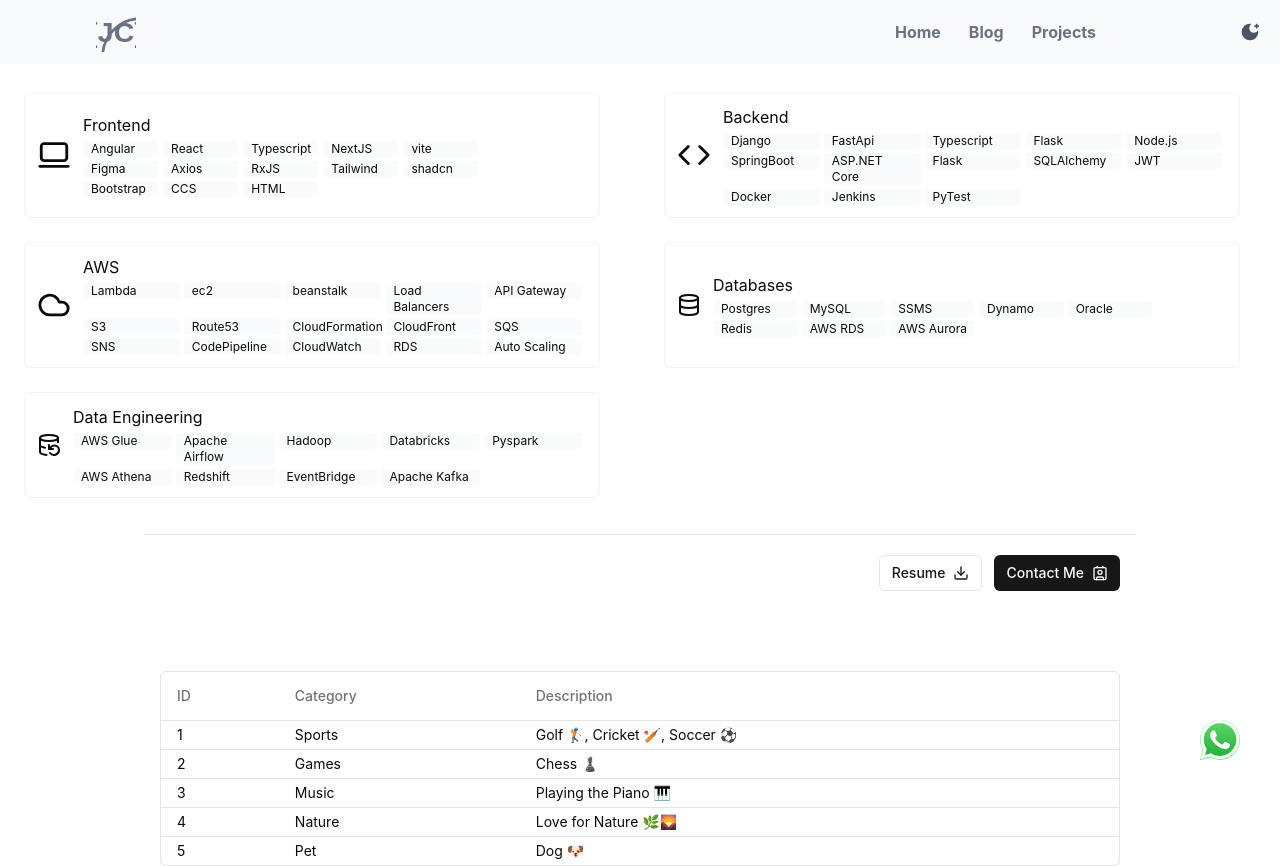
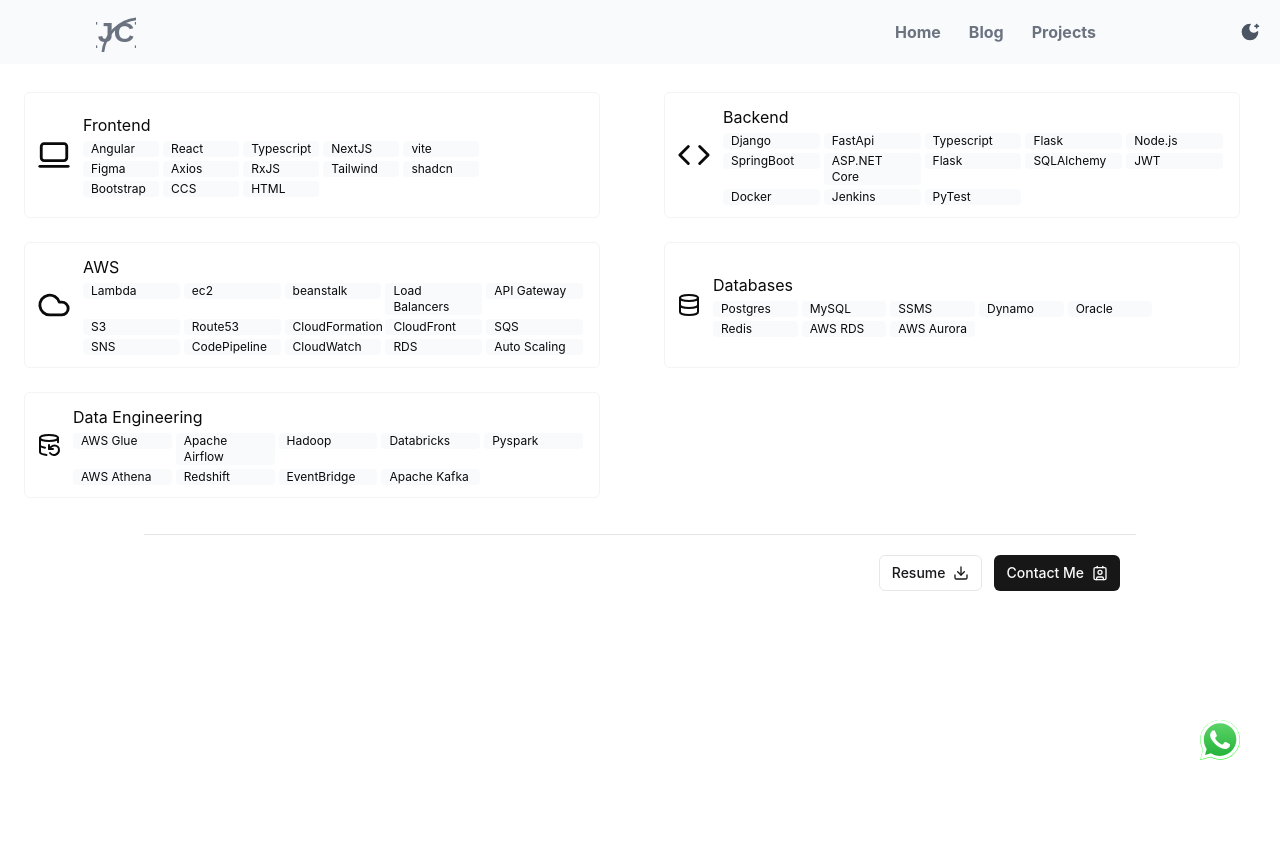
Before and after one commit to judahtc/judahtc.github.io, a React (Vite) app: page /skills in a window 1280 px wide. After the commit the page ends 800 px from the top, so only its background shows below. Built offline with nearby package versions, Linux system fonts and the light colour scheme.

Commit message:
feat: relocated the hobies table to a standalone component

```diff
--- a/src/components/Hobbies.tsx
+++ b/src/components/Hobbies.tsx
@@ -1,3 +1,11 @@
+import { hobbies } from "./hobbies/lodder";
+import { columns } from "./hobbies/columns";
+import { DataTable } from "./hobbies/data-table";
 export function Hobbies() {
-    return <>Hobbies works</>;
+    return (
+        <>
+            {" "}
+            <DataTable data={hobbies} columns={columns}></DataTable>
+        </>
+    );
 }
--- a/src/components/Skills.tsx
+++ b/src/components/Skills.tsx
@@ -18,9 +18,7 @@ import {
     DialogTitle,
     DialogTrigger,
 } from "./ui/dialog";
-import { hobbies } from "./hobbies/lodder";
-import { columns } from "./hobbies/columns";
-import { DataTable } from "./hobbies/data-table";
+
 export default function Skills() {
     var themeMode = localStorage.getItem("theme");
 
@@ -239,9 +237,7 @@ export default function Skills() {
             </div>
             <Card item={item} />
 
-            <div className="mx-40 mt-20 mb-20">
-                <DataTable data={hobbies} columns={columns}></DataTable>
-            </div>
+            <div className="mx-40 mt-20 mb-20"></div>
         </>
     );
 }
```
